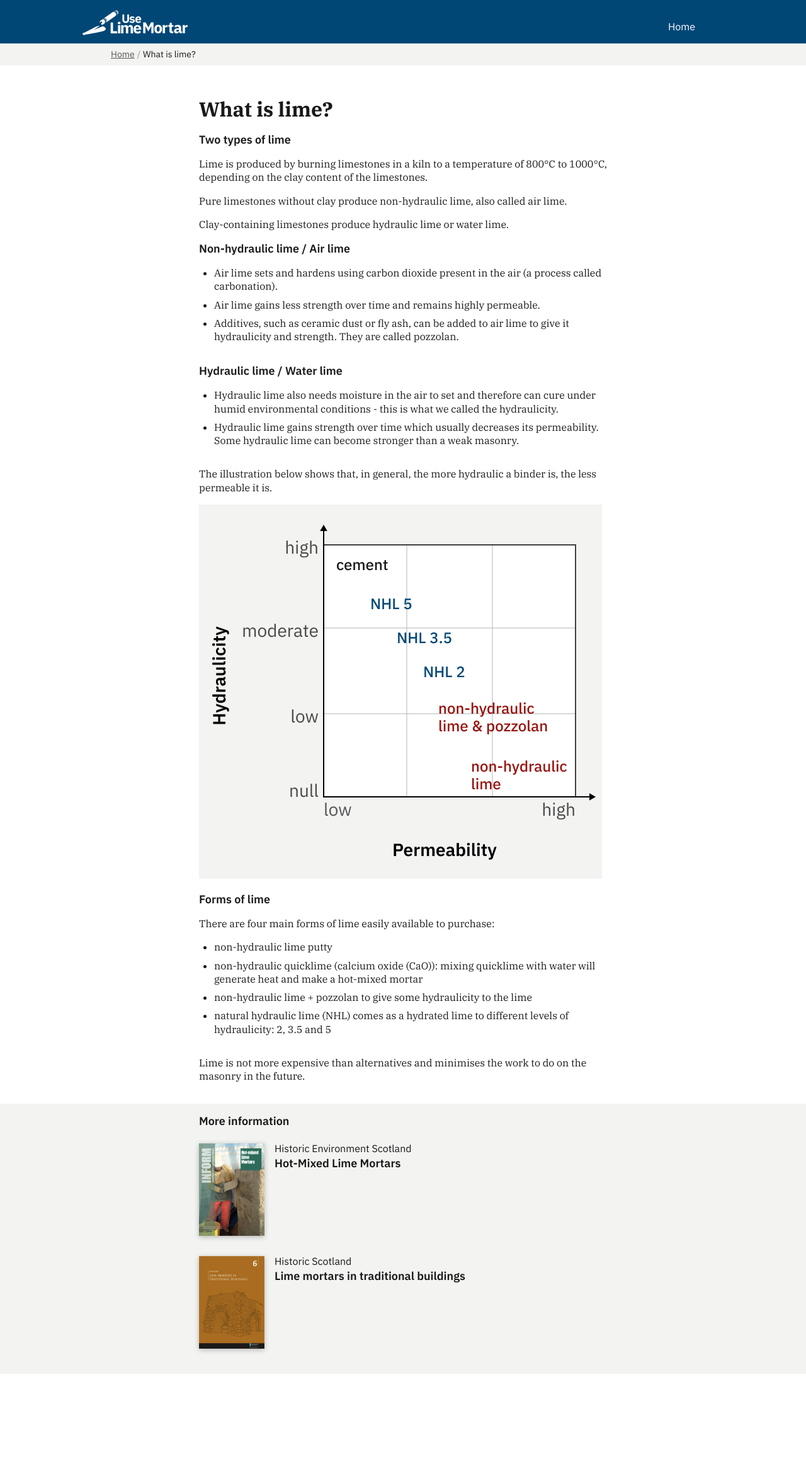
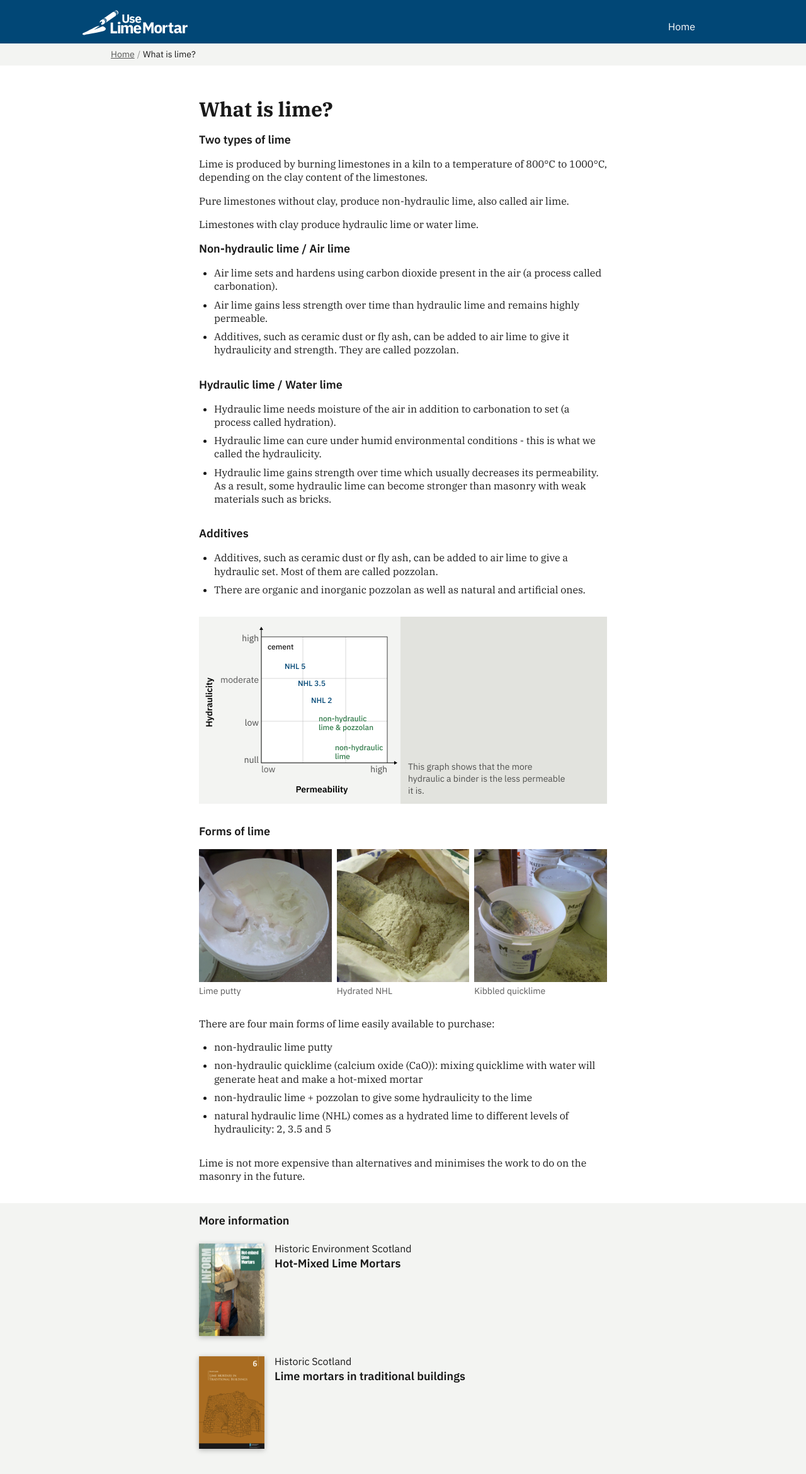
Before and after one commit to LucieFu/uselimemortar, a Jekyll site: the page built from _articles/types-of-lime.md, in a window 1280 px wide. Shown: the whole page at 63% size. Built offline with Jekyll 4.4.1, drawn with Linux system fonts in a browser that asks for light colours; before the commit the page ends 2181 px from its top, so only the background shows below that.

Commit message:
Add images into lime article

```diff
--- a/_articles/types-of-lime.md
+++ b/_articles/types-of-lime.md
@@ -12,29 +12,47 @@ resources:
     title: Lime mortars in traditional buildings
     image: lime-mortars-in-trad-buildings.png
     href: https://www.historicenvironment.scot/archives-and-research/publications/publication/?publicationId=85ced9f0-474d-4ec6-8dd6-a59100fc306f
+
+forms-of-lime:
+  - url: lime-putty.jpg
+    description: Lime putty
+  - url: hydrated-nhl.jpg
+    description: Hydrated NHL
+  - url: quicklime.jpg
+    description: Kibbled quicklime
 ---
 
 ## Two types of lime
 Lime is produced by burning limestones in a kiln to a temperature of 800°C to 1000°C, depending on the clay content of the limestones.
 
-Pure limestones without clay produce non-hydraulic lime, also called air lime.
+Pure limestones without clay, produce non-hydraulic lime, also called air lime.
 
-Clay-containing limestones produce hydraulic lime or water lime.
+Limestones with clay produce hydraulic lime or water lime.
 
 ### Non-hydraulic lime / Air lime
 * Air lime sets and hardens using carbon dioxide present in the air (a process called carbonation).
-* Air lime gains less strength over time and remains highly permeable.
+* Air lime gains less strength over time than hydraulic lime and remains highly permeable.
 * Additives, such as ceramic dust or fly ash, can be added to air lime to give it hydraulicity and strength. They are called pozzolan.
 
 ### Hydraulic lime / Water lime
-* Hydraulic lime also needs moisture in the air to set and therefore can cure under humid environmental conditions - this is what we called the hydraulicity.
-* Hydraulic lime gains strength over time which usually decreases its permeability. Some hydraulic lime can become stronger than a weak masonry.
+* Hydraulic lime needs moisture of the air in addition to carbonation to set (a process  called hydration).
+* Hydraulic lime can cure under humid environmental conditions - this is what we called the hydraulicity.
+* Hydraulic lime gains strength over time which usually decreases its permeability. As a result, some hydraulic lime can become stronger than masonry with weak materials such as bricks.
 
-The illustration below shows that, in general, the more hydraulic a binder is, the less permeable it is.
+### Additives
+* Additives, such as ceramic dust or fly ash, can be added to air lime to give a hydraulic set. Most of them  are called pozzolan.
+* There are organic and inorganic pozzolan as well as natural and artificial ones.
 
-![](/images/graph-hydraulicity-permeability.png)
+
+
+{% include graph-image.html
+  url="graph-hydraulicity-permeability.png"
+  description="This graph shows that the more hydraulic a binder is the less permeable it is."
+%}
 
 ## Forms of lime
+
+{% include image-row.html images=page.forms-of-lime %}
 
 There are four main forms of lime easily available to purchase:
 * non-hydraulic lime putty
--- /dev/null
+++ b/_includes/graph-image.html
@@ -0,0 +1,4 @@
+<figure class="graph-image">
+  <img src="/images/{{ include.url }}" alt="{{ include.description }}">
+  <figcaption class="graph-image__image-caption image-row__image-caption">{{ include.description }}</figcaption>
+</figure>
--- /dev/null
+++ b/_includes/image-row.html
@@ -0,0 +1,5 @@
+<div class="image-row">
+  {% for image in include.images %}
+    {% include image-w-caption.html url=image.url description=image.description %}
+  {% endfor %}
+</div>
--- /dev/null
+++ b/_includes/image-w-caption.html
@@ -0,0 +1,4 @@
+<figure class="image-row__image">
+  <img src="/images/{{ include.url }}" alt="{{ include.description }}">
+  <figcaption class="image-row__image-caption">{{ include.description }}</figcaption>
+</figure>
--- a/css/main.css
+++ b/css/main.css
@@ -211,9 +211,36 @@ strong {
   font-size: 32px;
   font-weight: 700;
 }
-
 .article-body {
   margin-bottom: 32px;
+}
+
+.graph-image {
+  background-color: #E2E3DE;
+  margin-bottom: 32px;
+  display: flex;
+  align-items: flex-end;
+  flex-wrap: wrap;
+}
+.image-row {
+  display: flex;
+  margin-bottom: 32px;
+}
+.image-row__image {
+  margin-right: 8px;
+}
+.image-row__image:last-child {
+  margin-right: 0;
+}
+.image-row__image-caption {
+  font-family: "IBM Plex Sans", sans-serif;
+  color: rgba(0,0,0,0.65);
+  font-size: 14px;
+}
+.graph-image > img { flex-shrink: 0; }
+.graph-image__image-caption {
+  flex-basis: 280px;
+  padding: 12px;
 }
 
 
```
Also changed, not shown: images/graph-hydraulicity-permeability.png, images/homepage-hero.jpg (added), images/hydrated-nhl.jpg (added), images/lime-putty.jpg (added), images/logo-v3.svg (added), images/quicklime.jpg (added).
